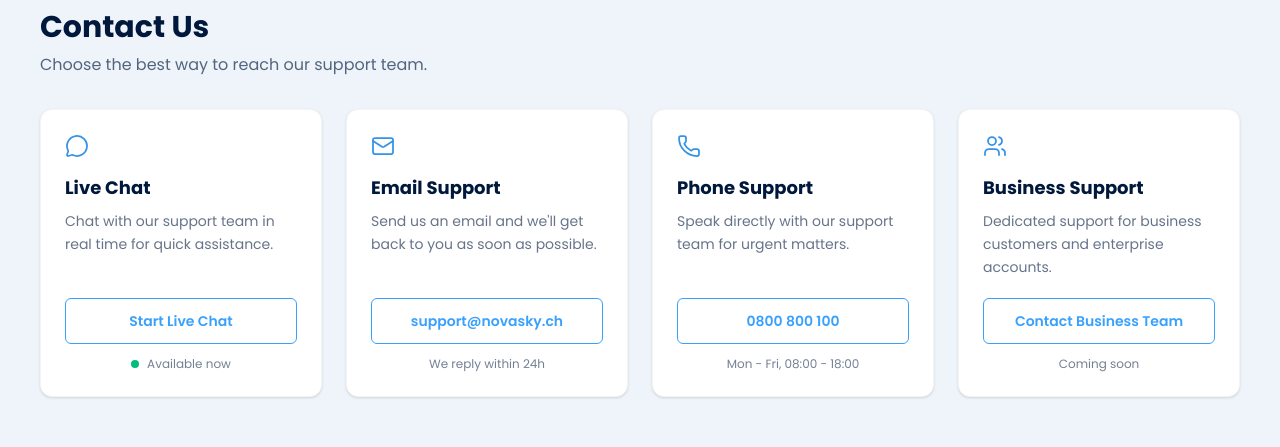
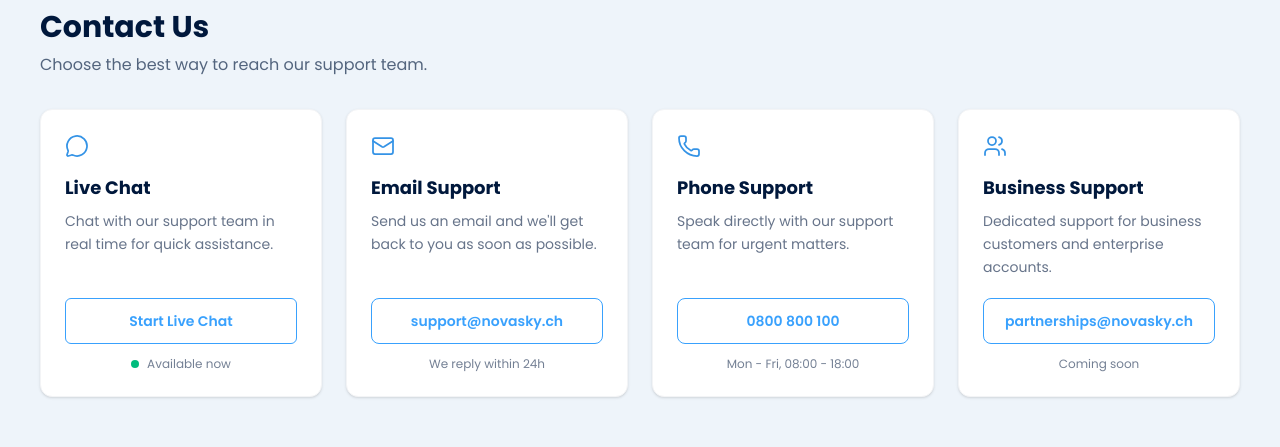
Before and after one commit to Mern-Unbeatable/diams_cli, a React (Vite) app: page /help in a window 1280 px wide. Shown: the part 2414-2861 px from the top of the page. Built offline with nearby package versions, Linux system fonts and the light colour scheme.

Commit message:
fix contact issue

```diff
--- a/src/config/help.js
+++ b/src/config/help.js
@@ -168,6 +168,7 @@ export const HELP_CONTACT = {
       title: "Email Support",
       description: "Send us an email and we'll get back to you as soon as possible.",
       action: "support@novasky.ch",
+      link: "mailto:support@novasky.ch",
       footer: "We reply within 24h",
     },
     {
@@ -176,6 +177,7 @@ export const HELP_CONTACT = {
       title: "Phone Support",
       description: "Speak directly with our support team for urgent matters.",
       action: "0800 800 100",
+      link: "tel:0800800100",
       footer: "Mon - Fri, 08:00 - 18:00",
     },
     {
@@ -183,7 +185,8 @@ export const HELP_CONTACT = {
       icon: "business",
       title: "Business Support",
       description: "Dedicated support for business customers and enterprise accounts.",
-      action: "Contact Business Team",
+      action: "partnerships@novasky.ch",
+      link: "mailto:partnerships@novasky.ch",
       footer: "Coming soon",
     },
   ],
--- a/src/pages/public/business/sections/BusinessFeaturesSection.jsx
+++ b/src/pages/public/business/sections/BusinessFeaturesSection.jsx
@@ -1,3 +1,4 @@
+import React from "react";
 import { Link } from "react-router";
 import {
   ArrowRight,
@@ -45,6 +46,14 @@ const BusinessContactForm = () => {
   const { label, title, submitLabel, lineOptions, trustBadges } =
     BUSINESS_CONTACT_FORM;
 
+  const [isSubmitted, setIsSubmitted] = React.useState(false);
+
+  const handleSubmit = (e) => {
+    e.preventDefault();
+    setIsSubmitted(true);
+    setTimeout(() => setIsSubmitted(false), 5000);
+  };
+
   return (
     <article className="rounded-xl border border-gray-100 bg-white p-6 shadow-lg sm:p-8">
       <p className="text-xs font-bold uppercase tracking-[0.12em] text-btnPrimary sm:text-sm">
@@ -54,10 +63,12 @@ const BusinessContactForm = () => {
         {title}
       </h3>
 
-      <form
-        className="mt-6 space-y-4"
-        onSubmit={(event) => event.preventDefault()}
-      >
+      {isSubmitted ? (
+        <div className="mt-6 rounded-lg bg-emerald-50 border border-emerald-200 p-4 text-emerald-700 text-sm font-medium">
+          Thank you for your message! Our business team will get back to you shortly.
+        </div>
+      ) : (
+        <form className="mt-6 space-y-4" onSubmit={handleSubmit}>
           <div className="grid gap-4 sm:grid-cols-2">
             <div>
               <label htmlFor="fullName" className={labelClass}>
@@ -72,6 +83,7 @@ const BusinessContactForm = () => {
                   id="fullName"
                   type="text"
                   placeholder="Full Name"
+                  required
                   className={inputWithIconClass}
                 />
               </div>
@@ -90,6 +102,7 @@ const BusinessContactForm = () => {
                   id="companyName"
                   type="text"
                   placeholder="Company Name"
+                  required
                   className={inputWithIconClass}
                 />
               </div>
@@ -110,6 +123,7 @@ const BusinessContactForm = () => {
                   id="businessEmail"
                   type="email"
                   placeholder="Business Email"
+                  required
                   className={inputWithIconClass}
                 />
               </div>
@@ -128,6 +142,7 @@ const BusinessContactForm = () => {
                   id="phoneNumber"
                   type="tel"
                   placeholder="Phone Number"
+                  required
                   className={inputWithIconClass}
                 />
               </div>
@@ -142,10 +157,11 @@ const BusinessContactForm = () => {
               <select
                 id="lineCount"
                 defaultValue=""
+                required
                 className={`${inputClass} appearance-none px-4 pr-10`}
               >
                 {lineOptions.map(({ value, label: optionLabel }) => (
-                <option key={value || "default"} value={value}>
+                  <option key={value || "default"} value={value} disabled={!value}>
                     {optionLabel}
                   </option>
                 ))}
@@ -165,6 +181,7 @@ const BusinessContactForm = () => {
               id="businessNeeds"
               rows={4}
               placeholder="Type your message here..."
+              required
               className={`${inputClass} resize-none px-4`}
             />
           </div>
@@ -176,6 +193,7 @@ const BusinessContactForm = () => {
             {submitLabel}
           </button>
         </form>
+      )}
 
       <ul className="mt-6 grid gap-4 sm:grid-cols-3">
         {trustBadges.map(({ id, icon, title: badgeTitle, description }) => {
--- a/src/pages/public/help/sections/HelpContactSection.jsx
+++ b/src/pages/public/help/sections/HelpContactSection.jsx
@@ -25,6 +25,7 @@ const HelpContactSection = () => {
               title: methodTitle,
               description,
               action,
+              link,
               footer,
               footerType,
             }) => {
@@ -46,12 +47,21 @@ const HelpContactSection = () => {
                   <p className="mt-2 flex-1 text-sm leading-relaxed text-primary/60">
                     {description}
                   </p>
+                  {link ? (
+                    <a
+                      href={link}
+                      className="mt-5 flex w-full items-center justify-center rounded-lg border border-btnPrimary py-3 text-sm font-semibold text-btnPrimary transition-colors hover:bg-btnPrimary/5"
+                    >
+                      {action}
+                    </a>
+                  ) : (
                     <button
                       type="button"
                       className="mt-5 w-full rounded-lg border border-btnPrimary py-3 text-sm font-semibold text-btnPrimary transition-colors hover:bg-btnPrimary/5"
                     >
                       {action}
                     </button>
+                  )}
                   <p className="mt-3 flex items-center justify-center gap-2 text-xs text-primary/55">
                     {footerType === "status" && (
                       <span className="h-2 w-2 rounded-full bg-emerald-500" />
```
Lines whose indentation alone changed are shown as unchanged.
